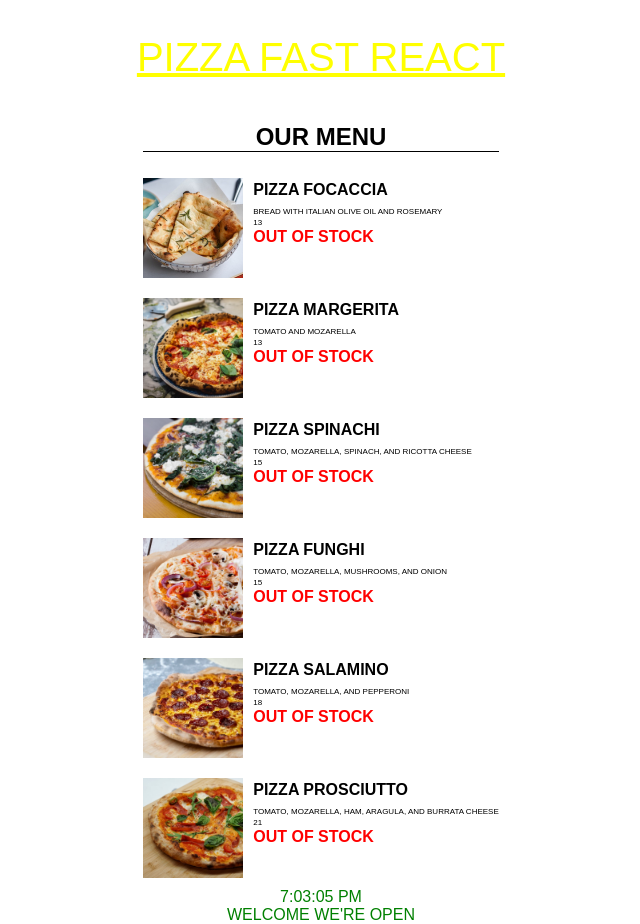
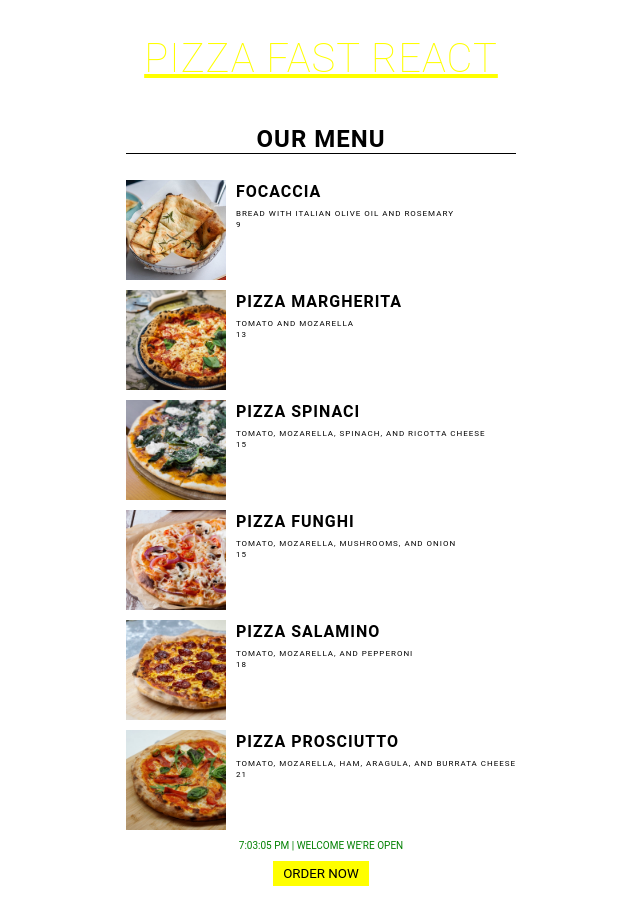
Before and after one commit to hashimmalik59/react-zero-to-hero, a React (Vite) app in the folder 05-section/: page / in a window 1280 px wide. Shown: the whole page, without its empty margins (327-967 px from the left). After the commit the page ends 886 px from the top, so only its background shows below. Built offline with nearby package versions, Linux system fonts and the light colour scheme.

Commit message:
05-section: List Rendering with map

```diff
--- a/05-section/src/App.css
+++ b/05-section/src/App.css
@@ -33,3 +33,24 @@
     gap: 10px;
     margin: 10px 0;
 }
+
+h1,
+p,
+span {
+    letter-spacing: 1px;
+}
+
+footer {
+    font-size: .75rem;
+    display: flex;
+    flex-direction: column;
+    align-items: center;
+    gap: 10px;
+
+}
+
+footer button {
+    background-color: yellow;
+    border: none;
+    padding: 5px 10px;
+}
--- a/05-section/src/index.css
+++ b/05-section/src/index.css
@@ -1,5 +1,5 @@
 * {
-    font-family: Poppins, sans-serif;
+    font-family: "Roboto", sans-serif;
     text-transform: uppercase;
 }
 
--- a/05-section/src/jonas-components/Footer.jsx
+++ b/05-section/src/jonas-components/Footer.jsx
@@ -7,8 +7,12 @@ const Footer = () => {
     const closeHour = 22;
     const isOpen = hour >= openHour && hour <= closeHour;
     return (
-        <footer className='bg' style={{ color: isOpen ? "green" : "red" }}>
-            {new Date().toLocaleTimeString()} <br /> {isOpen ? "Welcome we're open" : "Sorry, we're closed!"}
+        <footer>
+            <small className='bg' style={{
+                color: isOpen ?
+                    "green" : "red"
+            }}>{new Date().toLocaleTimeString()} | {isOpen ? "Welcome we're open" : "Sorry, we're closed!"}</small>
+            <button>Order Now</button>
         </footer>
     )
 }
--- a/05-section/src/jonas-components/Menu.jsx
+++ b/05-section/src/jonas-components/Menu.jsx
@@ -1,11 +1,68 @@
 import React from 'react'
+
+const pizzaData = [
+    {
+        name: "Focaccia",
+        ingredients: "Bread with italian olive oil and rosemary",
+        price: 6,
+        photoName: "pizzas/focaccia.jpg",
+        soldOut: false,
+    },
+    {
+        name: "Pizza Margherita",
+        ingredients: "Tomato and mozarella",
+        price: 10,
+        photoName: "pizzas/margherita.jpg",
+        soldOut: false,
+    },
+    {
+        name: "Pizza Spinaci",
+        ingredients: "Tomato, mozarella, spinach, and ricotta cheese",
+        price: 12,
+        photoName: "pizzas/spinaci.jpg",
+        soldOut: false,
+    },
+    {
+        name: "Pizza Funghi",
+        ingredients: "Tomato, mozarella, mushrooms, and onion",
+        price: 12,
+        photoName: "pizzas/funghi.jpg",
+        soldOut: false,
+    },
+    {
+        name: "Pizza Salamino",
+        ingredients: "Tomato, mozarella, and pepperoni",
+        price: 15,
+        photoName: "pizzas/salamino.jpg",
+        soldOut: true,
+    },
+    {
+        name: "Pizza Prosciutto",
+        ingredients: "Tomato, mozarella, ham, aragula, and burrata cheese",
+        price: 18,
+        photoName: "pizzas/prosciutto.jpg",
+        soldOut: false,
+    },
+];
 
 import Pizza from "./Pizza"
 
 const Menu = () => {
     return <main className='menu'>
         <h1>Our Menu</h1>
-        <Pizza
+
+        <div>
+            {pizzaData.map(item => (
+                <Pizza
+                    photo={item.photoName}
+                    name={item.name}
+                    ingredients={item.ingredients}
+                    price={item.price}
+                />
+            ))}
+        </div>
+
+        {/* <Pizza
             photo="/pizzas/focaccia.jpg"
             name="Pizza Focaccia"
             ingredients="Bread with italian olive oil and rosemary"
@@ -40,7 +97,7 @@ const Menu = () => {
             name="Pizza Prosciutto"
             ingredients="Tomato, mozarella, ham, aragula, and burrata cheese"
             price={18}
-        />
+        /> */}
     </main>
 }
 
--- a/05-section/src/jonas-components/Pizza.jsx
+++ b/05-section/src/jonas-components/Pizza.jsx
@@ -1,16 +1,14 @@
 import React from 'react'
 
-const Pizza = (props) => {
-    const stock = 0;
+const Pizza = ({ photo, name, ingredients, price }) => {
 
     return (
         <div className='pizza'>
-            <img src={props.photo} alt={props.name} width={"100px"} />
+            <img src={photo} alt={name} width={"100px"} />
             <div className='pizza-info'>
-                <h1>{props.name}</h1>
-                <p>{props.ingredients}</p>
-                <span>{props.price + 3}</span>
-                <h1 style={{ color: stock ? "#000" : "red" }}>{stock ? `Left: ${stock}` : "Out of Stock"}</h1>
+                <h1>{name}</h1>
+                <p>{ingredients}</p>
+                <span>{price + 3}</span>
             </div>
         </div>
     )
```
Also changed, not shown: 05-section/src/App.jsx (+0 -45 lines), 05-section/src/jonas-components/data.js (deleted).
